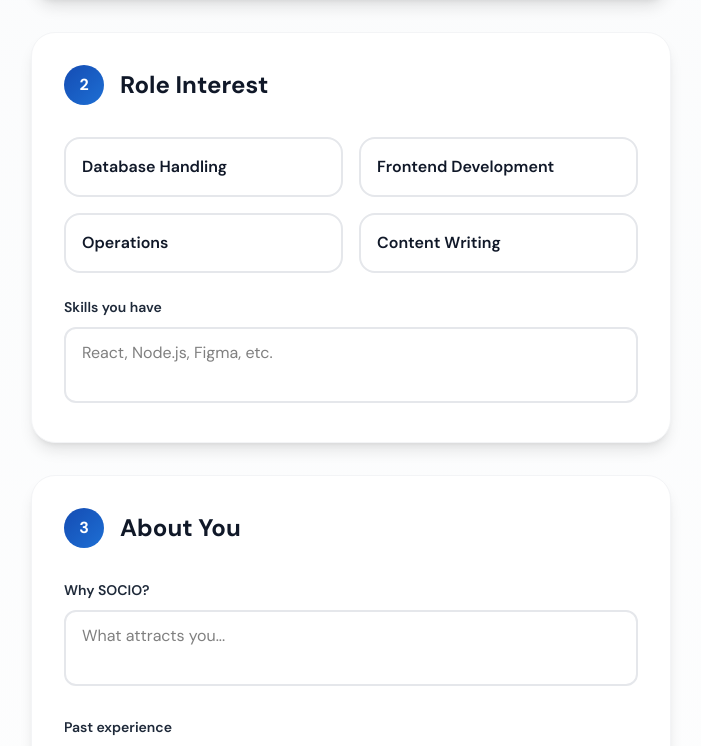
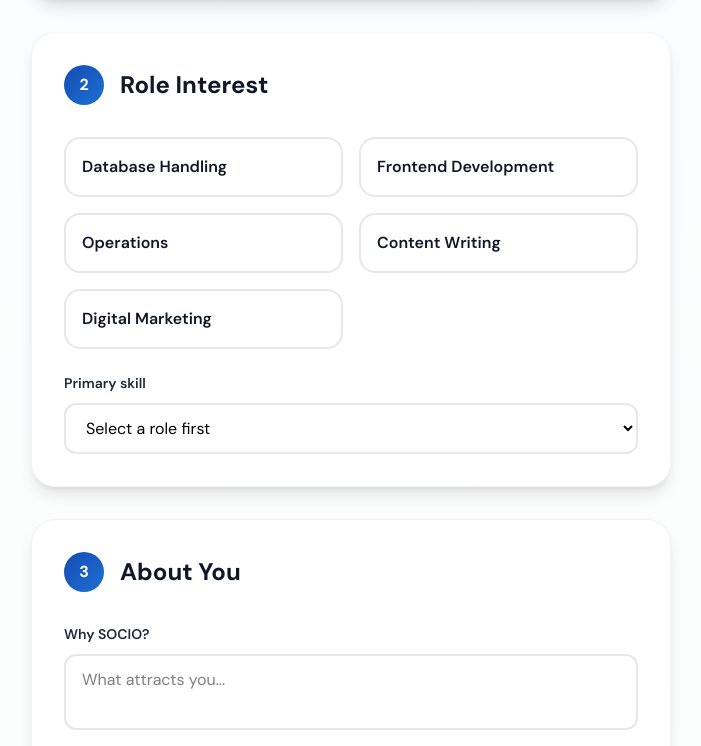
Before and after one commit to thesachinyyadav/withsocio, a Next.js app: page /careers/1 in a window 1280 px wide. Shown: the part 920-1666 px from the top of the page, without its empty margins (289-990 px from the left). Built offline with nearby package versions, Linux system fonts and the light colour scheme.

Commit message:
Update email link, add digital marketing role and skill dropdown

```diff
--- a/app/api/apply/route.ts
+++ b/app/api/apply/route.ts
@@ -119,10 +119,12 @@ export async function POST(request: NextRequest) {
         },
         html: `
           <!DOCTYPE html>
-          <html lang="en">
+          <html lang="en" xmlns="http://www.w3.org/1999/xhtml">
           <head>
             <meta charset="UTF-8">
             <meta name="viewport" content="width=device-width, initial-scale=1.0">
+            <meta http-equiv="X-UA-Compatible" content="IE=edge">
+            <title>Application Confirmed</title>
             <style>
               body { margin: 0; padding: 0; font-family: -apple-system, BlinkMacSystemFont, 'Segoe UI', 'Helvetica Neue', sans-serif; line-height: 1.6; color: #333; }
               table { border-collapse: collapse; width: 100%; }
@@ -212,7 +214,7 @@ export async function POST(request: NextRequest) {
                   </p>
                   <p style="margin: 10px 0 0 0; font-size: 11px; color: #bbb;">
                     © ${new Date().getFullYear()} SOCIO. All rights reserved. |
-                    <a href="https://withsocio.com" style="color: #999;">Visit our website</a>
+                    <a href="https://socio.christuniversity.in" style="color: #999;">Visit our website</a>
                   </p>
                 </td>
               </tr>
--- a/app/careers/[campusId]/page.tsx
+++ b/app/careers/[campusId]/page.tsx
@@ -68,6 +68,14 @@ export default function CareersApplicationPage() {
   const validateEmail = (email: string) => /^[^\s@]+@[^\s@]+\.[^\s@]+$/.test(email);
   const validatePhone = (phone: string) => /^[+]?[(]?[0-9]{1,4}[)]?[-\s.]?[(]?[0-9]{1,4}[)]?[-\s.]?[0-9]{1,9}$/.test(phone);
   const validateUrl = (url: string) => url === "" || /^https?:\/\/.+/.test(url);
+
+  const roleSkillOptions: Record<string, string[]> = {
+    "Frontend Development": ["HTML", "CSS", "JavaScript", "React", "Next.js", "Other"],
+    "Database Handling": ["SQL", "PostgreSQL", "MySQL", "MongoDB", "Other"],
+    "Operations": ["Excel/Sheets", "Process Ops", "Project Management", "Documentation", "Other"],
+    "Content Writing": ["Blog Writing", "Copywriting", "SEO Writing", "Social Media Content", "Other"],
+    "Digital Marketing": ["SEO", "SEM", "Social Media", "Email Marketing", "Analytics", "Other"],
+  };
 
   const validateField = (name: string, value: string) => {
     const errors = { ...fieldErrors };
@@ -260,7 +268,7 @@ export default function CareersApplicationPage() {
               <h2 className="text-2xl font-bold text-gray-900">Role Interest</h2>
             </div>
             <div className="grid grid-cols-1 sm:grid-cols-2 gap-4 mb-6">
-              {["Database Handling", "Frontend Development", "Operations", "Content Writing"].map((role) => (
+              {["Database Handling", "Frontend Development", "Operations", "Content Writing", "Digital Marketing"].map((role) => (
                 <label key={role} className="cursor-pointer">
                   <input type="radio" name="roleInterest" value={role} checked={formData.roleInterest === role} onChange={handleInputChange} required className="sr-only" />
                   <div className={`p-4 rounded-2xl border-2 transition-all ${formData.roleInterest === role ? "border-[#154CB3] bg-blue-50 shadow-lg" : "border-gray-200 hover:border-blue-300 hover:bg-gray-50"}`}>
@@ -270,8 +278,27 @@ export default function CareersApplicationPage() {
               ))}
             </div>
             <div>
-              <label className="block text-sm font-semibold text-gray-800 mb-2.5">Skills you have</label>
-              <textarea name="existingSkills" value={formData.existingSkills} onChange={handleInputChange} rows={2} className="w-full px-4 py-3 border-2 border-gray-200 rounded-xl focus:border-[#154CB3] focus:ring-2 focus:ring-[#154CB3]/10 outline-none resize-none transition-all" placeholder="React, Node.js, Figma, etc." />
+              <label className="block text-sm font-semibold text-gray-800 mb-2.5">Primary skill</label>
+              <select
+                name="existingSkills"
+                value={formData.existingSkills}
+                onChange={handleInputChange}
+                className="w-full px-4 py-3 border-2 border-gray-200 rounded-xl focus:border-[#154CB3] focus:ring-2 focus:ring-[#154CB3]/10 outline-none bg-white transition-all"
+                disabled={!formData.roleInterest}
+              >
+                {!formData.roleInterest ? (
+                  <option value="">Select a role first</option>
+                ) : (
+                  <>
+                    <option value="">Select a primary skill</option>
+                    {roleSkillOptions[formData.roleInterest]?.map((skill) => (
+                      <option key={skill} value={skill}>
+                        {skill}
+                      </option>
+                    ))}
+                  </>
+                )}
+              </select>
             </div>
           </div>
 
```
